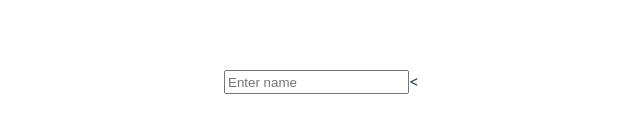
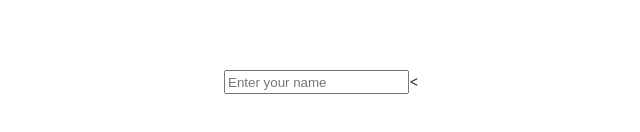
Before and after one commit to SeriousRasCode/spec-frontend-journey, a Vue app in the folder my-project/: page / in a window 1280 px wide. Shown: the part 318-450 px from the top of the page, without its empty margins (231-871 px from the left). Built offline with nearby package versions, Linux system fonts and the light colour scheme.

Commit message:
change hint in v-model placeholder

```diff
--- a/my-project/src/App.vue
+++ b/my-project/src/App.vue
@@ -15,7 +15,7 @@ const name = ref('')
 </ul>-->
 
 <!--todays challenge -->
-<input v-model="name" placeholder="Enter name">
+<input v-model="name" placeholder="Enter your name">
 <h1 v-if="name">
     Greetings {{ name }}!
   </h1>
```
